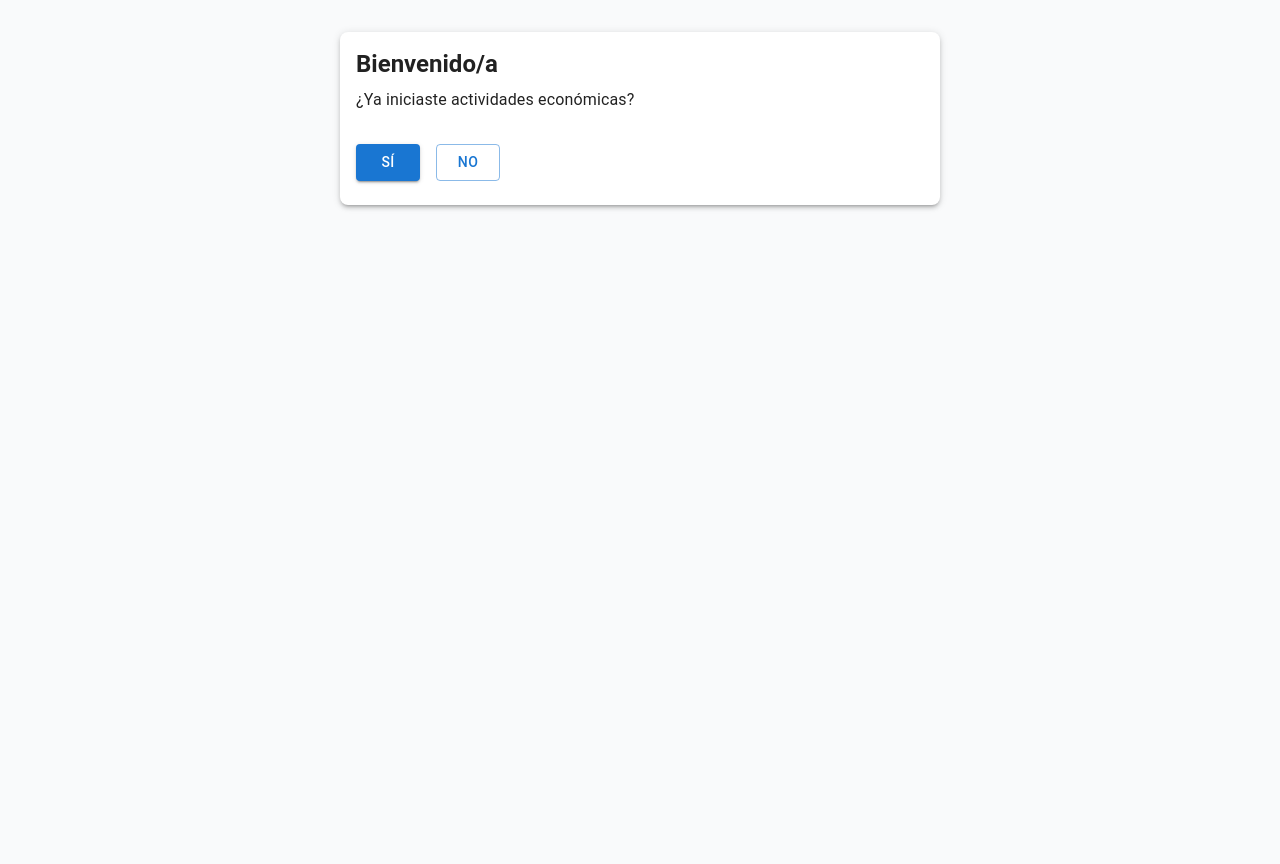
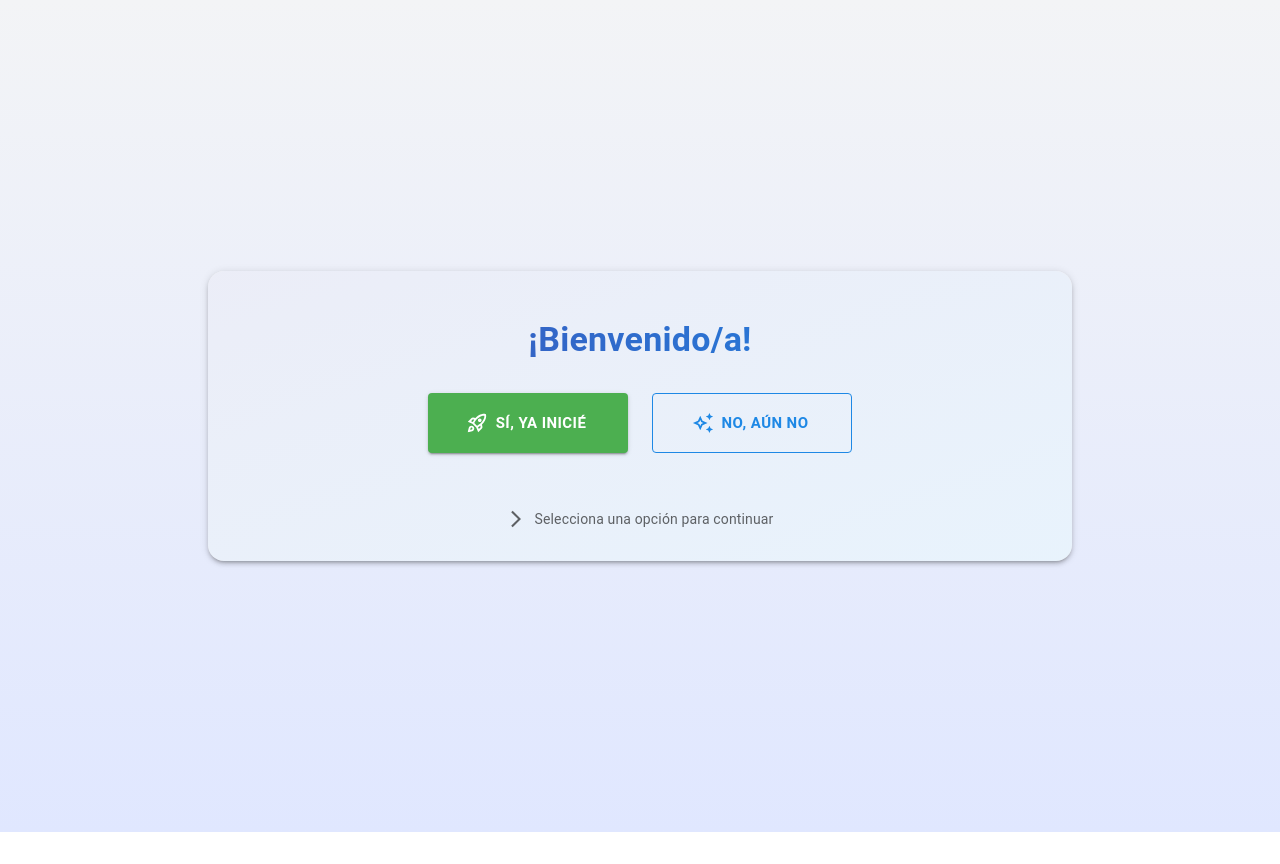
Before and after one commit to mlvaldebenito/finanzapp, a React (Create React App) app in the folder frontend/: page /onboarding in a window 1280 px wide. After the commit the page ends 832 px from the top, so only its background shows below. Built offline with nearby package versions, Linux system fonts and the light colour scheme.

Commit message:
fix(onboarding): make steps

```diff
--- a/frontend/src/components/onboarding/SelectActivityStep.js
+++ b/frontend/src/components/onboarding/SelectActivityStep.js
@@ -1,36 +1,149 @@
-import React from "react";
-import { Button, FormControl, InputLabel, MenuItem, Select, Typography } from "@mui/material";
+import React, { useState } from "react";
+import PropTypes from "prop-types";
+import {
+  Box,
+  Button,
+  Card,
+  CardContent,
+  CardHeader,
+  Typography,
+  MenuItem,
+  Select,
+  FormControl,
+  InputLabel,
+} from "@mui/material";
+import GrainIcon from "@mui/icons-material/Grain";
+import BusinessIcon from "@mui/icons-material/Business";
+import ArrowForwardIosOutlinedIcon from "@mui/icons-material/ArrowForwardIosOutlined";
 
 const activities = [
-  { code: '011101', name: 'Cultivo de Trigo', category: 1, iva: 'SI' },
-  { code: '011102', name: 'Cultivo de Maíz', category: 1, iva: 'SI' },
-  { code: '011103', name: 'Cultivo de Avena', category: 1, iva: 'SI' },
+  { code: "011101", name: "Cultivo de Trigo", category: 1, iva: "SI" },
+  { code: "011102", name: "Cultivo de Maíz", category: 1, iva: "SI" },
+  { code: "011103", name: "Cultivo de Avena", category: 1, iva: "SI" },
 ];
-const SelectActivityStep = ({ selectedActivity, onActivitySelect, onNext }) => (
-  <>
-    <Typography variant="h5" fontWeight="bold" gutterBottom>
+
+export default function ActivitySelector({ selectedActivity, onActivitySelect, onNext }) {
+
+
+
+  return (
+    <Box
+      sx={{
+        minHeight: "100vh",
+        display: "flex",
+        alignItems: "center",
+        justifyContent: "center",
+        background: "linear-gradient(to bottom, #f3f4f6, #e0e7ff)",
+        p: 2,
+      }}
+    >
+      <Card sx={{ maxWidth: 600, width: "100%", p: 4 }}>
+        <CardHeader
+          sx={{
+            textAlign: "center",
+            mb: 3,
+          }}
+        >
+          <Box
+            sx={{
+              display: "flex",
+              justifyContent: "center",
+              mb: 2,
+            }}
+          >
+            <Box
+              sx={{
+                p: 2,
+                borderRadius: "50%",
+                backgroundColor: "rgba(63, 81, 181, 0.1)",
+              }}
+            >
+              <BusinessIcon
+                sx={{ fontSize: 36, color: "primary.main" }}
+              />
+            </Box>
+          </Box>
+          <Typography variant="h4" fontWeight="bold">
             ¿En qué trabajas?
           </Typography>
-    <FormControl fullWidth sx={{ mb: 4 }}>
-      <InputLabel id="activity-selector-label">
-        Selecciona una actividad
-      </InputLabel>
+          <Typography variant="body1" color="text.secondary">
+            Selecciona tu actividad principal para personalizar tu experiencia
+          </Typography>
+        </CardHeader>
+
+        <CardContent>
+          <FormControl fullWidth>
+            <InputLabel id="activity-select-label">Selecciona una actividad</InputLabel>
             <Select
-        labelId="activity-selector-label"
+              labelId="activity-select-label"
               value={selectedActivity?.code || ""}
-        onChange={onActivitySelect}
+              onChange={(e) => onActivitySelect(e)}
+              sx={{
+                mb: 3,
+              }}
+              aria-labelledby="activity-select-label"
             >
               {activities.map((activity) => (
                 <MenuItem key={activity.code} value={activity.code}>
+                  <Box display="flex" alignItems="center" gap={2}>
+                    <GrainIcon color="primary" />
+                    <Box>
+                      <Typography variant="body1" fontWeight="medium">
                         {activity.name}
+                      </Typography>
+                      <Typography variant="body2" color="text.secondary">
+                        Código: {activity.code}
+                      </Typography>
+                    </Box>
+                  </Box>
                 </MenuItem>
               ))}
             </Select>
           </FormControl>
-    <Button variant="contained" onClick={onNext} disabled={!selectedActivity}>
+
+          {selectedActivity && (
+            <Box
+              sx={{
+                p: 2,
+                borderRadius: 2,
+                backgroundColor: "rgba(33, 150, 243, 0.1)",
+                mb: 3,
+              }}
+            >
+              <Typography variant="body1" fontWeight="medium">
+                Actividad seleccionada:
+              </Typography>
+              <Typography variant="body2" color="text.secondary">
+                {selectedActivity.name} (Categoría: {selectedActivity.category})
+              </Typography>
+            </Box>
+          )}
+
+          <Button
+            variant="contained"
+            fullWidth
+            size="large"
+            disabled={!selectedActivity}
+            onClick={onNext}
+            sx={{
+              display: "flex",
+              justifyContent: "center",
+              alignItems: "center",
+              gap: 1,
+              fontWeight: "bold",
+              height: 56,
+            }}
+          >
             Continuar
+            <ArrowForwardIosOutlinedIcon fontSize="small" />
           </Button>
-  </>
+        </CardContent>
+      </Card>
+    </Box>
   );
+}
 
-export default SelectActivityStep;
+ActivitySelector.propTypes = {
+  onActivitySelect: PropTypes.func.isRequired,
+  onNext: PropTypes.func.isRequired,
+};
--- a/frontend/src/components/onboarding/WelcomeStep.js
+++ b/frontend/src/components/onboarding/WelcomeStep.js
@@ -1,21 +1,136 @@
-import { Button, Typography } from "@mui/material";
 import React from "react";
+import { Box, Button, Card, CardContent, Typography } from "@mui/material";
+import RocketLaunchOutlinedIcon from "@mui/icons-material/RocketLaunchOutlined";
+import SparklesOutlinedIcon from "@mui/icons-material/AutoAwesomeOutlined";
+import ArrowForwardIosOutlinedIcon from "@mui/icons-material/ArrowForwardIosOutlined";
 
-const WelcomeStep = ({ onSelect }) => (
-  <>
-    <Typography variant="h5" fontWeight="bold" gutterBottom>
-      Bienvenido/a
-    </Typography>
-    <Typography sx={{ mb: 4 }}>
-      ¿Ya iniciaste actividades económicas?
-    </Typography>
-    <Button variant="contained" sx={{ mr: 2 }} onClick={() => onSelect(true)}>
-      Sí
-    </Button>
-    <Button variant="outlined" onClick={() => onSelect(false)}>
-      No
-    </Button>
-  </>
-);
+export default function WelcomeScreen({ onSelect }) {
+  return (
+    <Box
+      sx={{
+        minHeight: "100vh",
+        display: "flex",
+        alignItems: "center",
+        justifyContent: "center",
+        background: "linear-gradient(to bottom, #f3f4f6, #e0e7ff)",
+        p: 2,
+      }}
+    >
+      <Card
+        sx={{
+          maxWidth: 800,
+          width: "100%",
+          p: 4,
+          position: "relative",
+          overflow: "hidden",
+          borderRadius: 4,
+          boxShadow: 3,
+        }}
+      >
+        {/* Background gradient */}
+        <Box
+          sx={{
+            position: "absolute",
+            inset: 0,
+            zIndex: 0,
+            background: "linear-gradient(to bottom right, rgba(63, 81, 181, 0.1), rgba(30, 136, 229, 0.1))",
+            borderRadius: "inherit",
+          }}
+        />
 
-export default WelcomeStep;
+        <CardContent sx={{ position: "relative", zIndex: 1, textAlign: "center" }}>
+          {/* Title and Description */}
+          <Typography
+            variant="h4"
+            sx={{
+              fontWeight: "bold",
+              background: "linear-gradient(to right, #3f51b5, #1e88e5)",
+              WebkitBackgroundClip: "text",
+              color: "transparent",
+              mb: 2,
+            }}
+          >
+            ¡Bienvenido/a!
+          </Typography>
+
+          {/* Buttons */}
+          <Box
+            sx={{
+              display: "flex",
+              flexDirection: { xs: "column", md: "row" },
+              gap: 3,
+              justifyContent: "center",
+              pt: 2,
+            }}
+          >
+            {/* Option 1: Yes */}
+            <Button
+              variant="contained"
+              size="large"
+              startIcon={<RocketLaunchOutlinedIcon />}
+              sx={{
+                py: 2,
+                px: 4,
+                minWidth: 200,
+                fontWeight: "bold",
+                backgroundColor: "#4caf50",
+                "&:hover": {
+                  backgroundColor: "#43a047",
+                },
+              }}
+              onClick={() => onSelect(true)}
+            >
+              Sí, ya inicié
+            </Button>
+
+            {/* Option 2: No */}
+            <Button
+              variant="outlined"
+              size="large"
+              startIcon={<SparklesOutlinedIcon />}
+              sx={{
+                py: 2,
+                px: 4,
+                minWidth: 200,
+                fontWeight: "bold",
+                borderColor: "#1e88e5",
+                color: "#1e88e5",
+                "&:hover": {
+                  backgroundColor: "rgba(30, 136, 229, 0.1)",
+                },
+              }}
+              onClick={() => onSelect(false)}
+            >
+              No, aún no
+            </Button>
+          </Box>
+        </CardContent>
+
+        {/* Footer */}
+        <Box
+          sx={{
+            position: "relative",
+            zIndex: 1,
+            textAlign: "center",
+            pt: 3,
+            mt: 2,
+            color: "text.secondary",
+          }}
+        >
+          <Typography
+            variant="body2"
+            sx={{
+              display: "flex",
+              alignItems: "center",
+              justifyContent: "center",
+              gap: 1,
+            }}
+          >
+            <ArrowForwardIosOutlinedIcon fontSize="small" />
+            Selecciona una opción para continuar
+          </Typography>
+        </Box>
+      </Card>
+    </Box>
+  );
+}
--- a/frontend/src/views/OnBoardingView.js
+++ b/frontend/src/views/OnBoardingView.js
@@ -1,7 +1,6 @@
 import React, { useState } from "react";
-import { Box, Button, Typography, Card, CardContent } from "@mui/material";
+import { Box } from "@mui/material";
 import WelcomeStep from "../components/onboarding/WelcomeStep";
-import NoOnboardingStep from "../components/onboarding/NoOnboardingStep";
 import SelectActivityStep from "../components/onboarding/SelectActivityStep";
 import ConfirmActivityStep from "../components/onboarding/ConfirmActivityStep";
 import CredentialsStep from "../components/onboarding/CredentialsStep";
@@ -39,26 +38,9 @@ function OnboardingFlow() {
   };
 
   return (
-    <Box
-      sx={{
-        minHeight: "100vh",
-        backgroundColor: "#f9fafb",
-        display: "flex",
-        flexDirection: "column",
-        alignItems: "center",
-        py: 4,
-      }}
-    >
-      <Card
-        sx={{
-          maxWidth: 600,
-          width: "100%",
-          mx: 2,
-          boxShadow: 3,
-          borderRadius: 2,
-        }}
-      >
-        <CardContent>
+    <Box>
+      <Box>
+        <Box>
           {step === 0 && (
             <WelcomeStep
               onSelect={(value) => {
@@ -67,34 +49,21 @@ function OnboardingFlow() {
               }}
             />
           )}
-          {step === 1 &&
-            (startedActivities ? (
-              <NoOnboardingStep onReset={handleReset} />
-            ) : (
-              <>
-                <Typography variant="h5" fontWeight="bold" gutterBottom>
-                  Comencemos tu Onboarding
-                </Typography>
-                <Button variant="contained" onClick={handleNext}>
-                  Continuar
-                </Button>
-              </>
-            ))}
-          {step === 2 && (
+          {step === 1 && (
             <SelectActivityStep
               selectedActivity={selectedActivity}
               onActivitySelect={handleActivitySelection}
               onNext={handleNext}
             />
           )}
-          {step === 3 && (
+          {step === 2 && (
             <ConfirmActivityStep
               selectedActivity={selectedActivity}
               onNext={handleNext}
               onBack={handleBack}
             />
           )}
-          {step === 4 && (
+          {step === 3 && (
             <CredentialsStep
               label="Usuario SII"
               value={credentials.sii}
@@ -105,7 +74,7 @@ function OnboardingFlow() {
               onBack={handleBack}
             />
           )}
-          {step === 5 && (
+          {step === 4 && (
             <CredentialsStep
               label="Usuario del Banco"
               value={credentials.bank}
@@ -116,9 +85,9 @@ function OnboardingFlow() {
               onBack={handleBack}
             />
           )}
-          {step === 6 && <CompletionStep onReset={handleReset} />}
-        </CardContent>
-      </Card>
+          {step === 5 && <CompletionStep onReset={handleReset} />}
+        </Box>
+      </Box>
     </Box>
   );
 }
```
Lines whose indentation alone changed are shown as unchanged.
